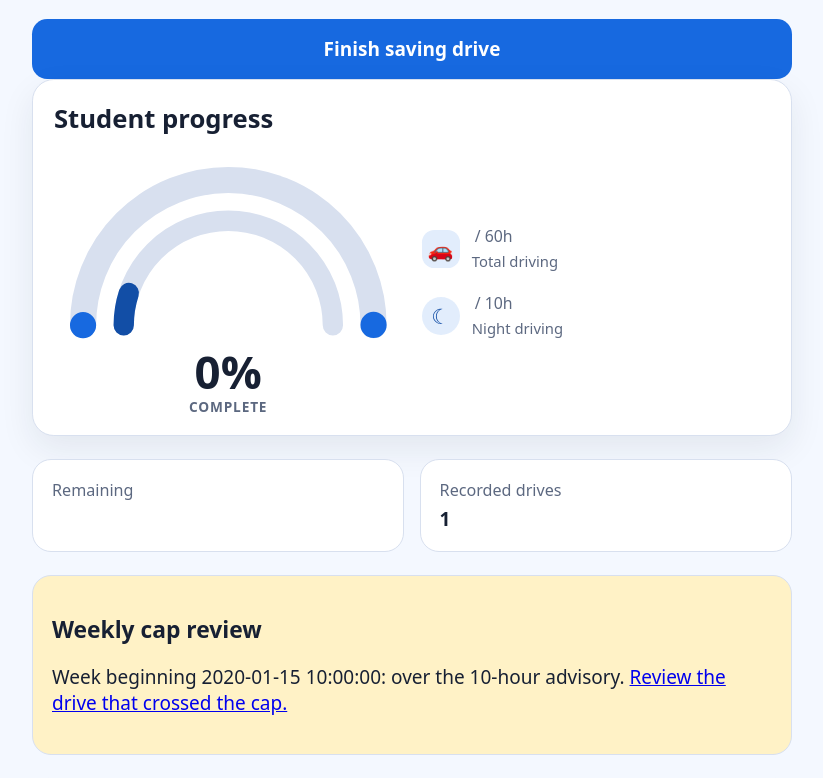
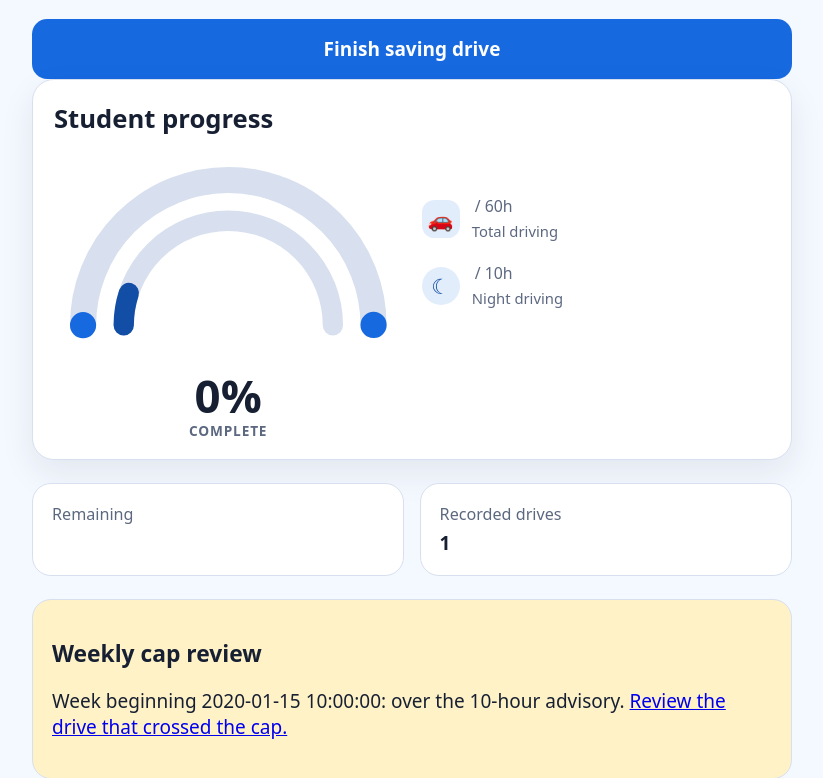
Before and after one commit to ahernsean/driving-record, a Python web app: template driving_log/templates/dashboard.html in a window 1280 px wide. Shown: the part 60-838 px from the top of the page, without its empty margins (228-1051 px from the left). Run offline with Jinja, Linux system fonts and the light colour scheme; the template is opened without the code that fills it: most values are stand-ins (such as "Sample title", 1, 10 or a date in 2020).

Commit message:
Keep progress percentage below gauge

```diff
--- a/driving_log/static/app.css
+++ b/driving_log/static/app.css
@@ -66,7 +66,7 @@ h2 { font-size: 1.2rem; }
   stroke: color-mix(in srgb, var(--accent) 68%, #08162b);
 }
 .progress-percent {
-  display: grid; justify-items: center; margin-top: -.25rem; line-height: 1;
+  display: grid; align-self: start; justify-items: center; line-height: 1;
 }
 .progress-percent strong { font-size: clamp(1.5rem, 7vw, 2.4rem); }
 .progress-percent span {
--- a/driving_log/templates/dashboard.html
+++ b/driving_log/templates/dashboard.html
@@ -25,10 +25,6 @@
           <path fill="none" class="progress-track progress-track-night" pathLength="100" d="M 48 120 A 72 72 0 0 1 192 120"></path>
           <path fill="none" class="progress-arc progress-arc-night" pathLength="100" d="M 48 120 A 72 72 0 0 1 192 120"></path>
         </svg>
-        <div class="progress-percent">
-          <strong>{{ total_percent }}%</strong>
-          <span>complete</span>
-        </div>
       </div>
       <div class="progress-details">
         <article>
@@ -45,6 +41,10 @@
             <span>Night driving</span>
           </div>
         </article>
+      </div>
+      <div class="progress-percent">
+        <strong>{{ total_percent }}%</strong>
+        <span>complete</span>
       </div>
     </div>
   </section>
```
Also changed, not shown: tests/test_browser.py (+5 -6 lines).
